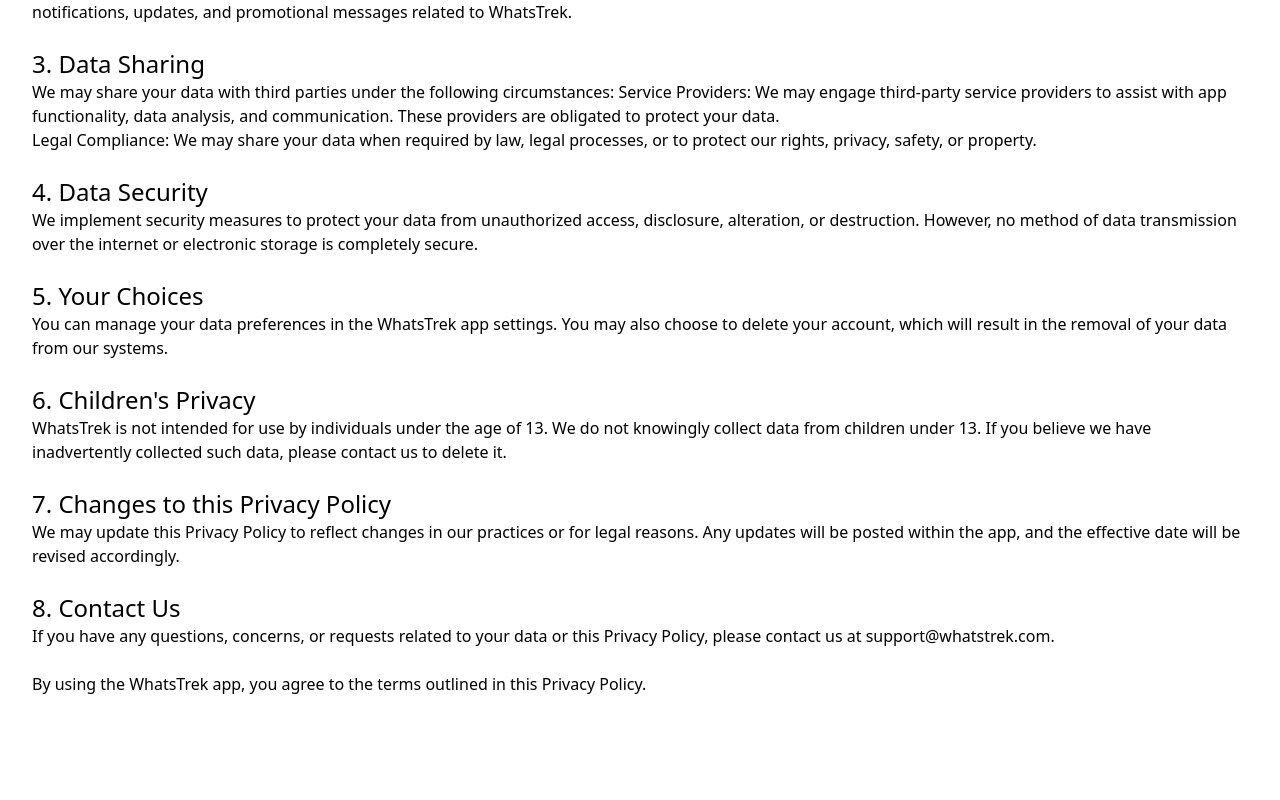
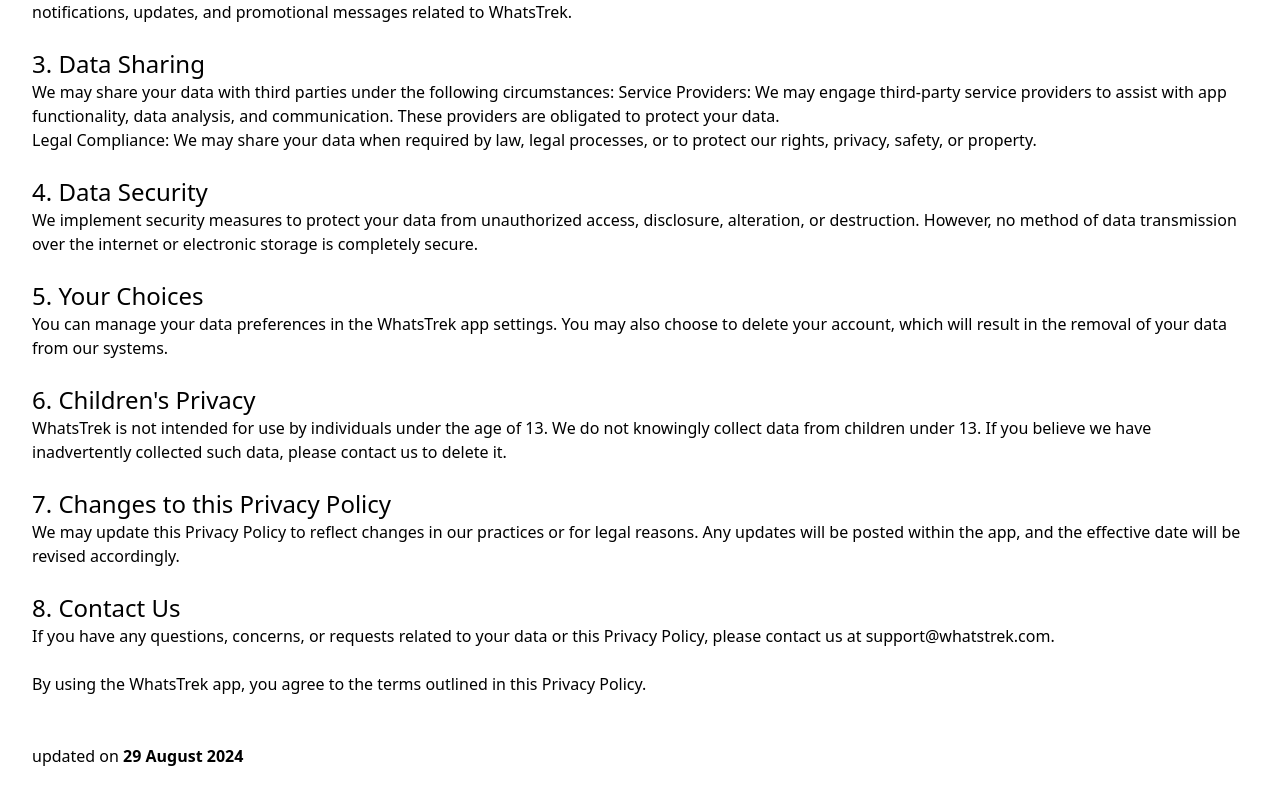
Before and after one commit to yoda-76/WhatsTrek-ws, a React (Vite) app: page /privacy-policy in a window 1280 px wide. Shown: the part 444-1244 px from the top of the page. Before the commit the page ends 1172 px from the top, so only its background shows below. Built offline with nearby package versions, Linux system fonts and the light colour scheme.

Commit message:
date added in the last

```diff
--- a/src/pages/privacy-policy.tsx
+++ b/src/pages/privacy-policy.tsx
@@ -95,7 +95,9 @@
         By using the WhatsTrek app, you agree to the terms outlined in this
         Privacy Policy.
       </p>
-
+      <br/>
+      <br/>
+      <span>updated on <span className="font-bold">29 August 2024</span></span>
     </div>
   );
 }
```
